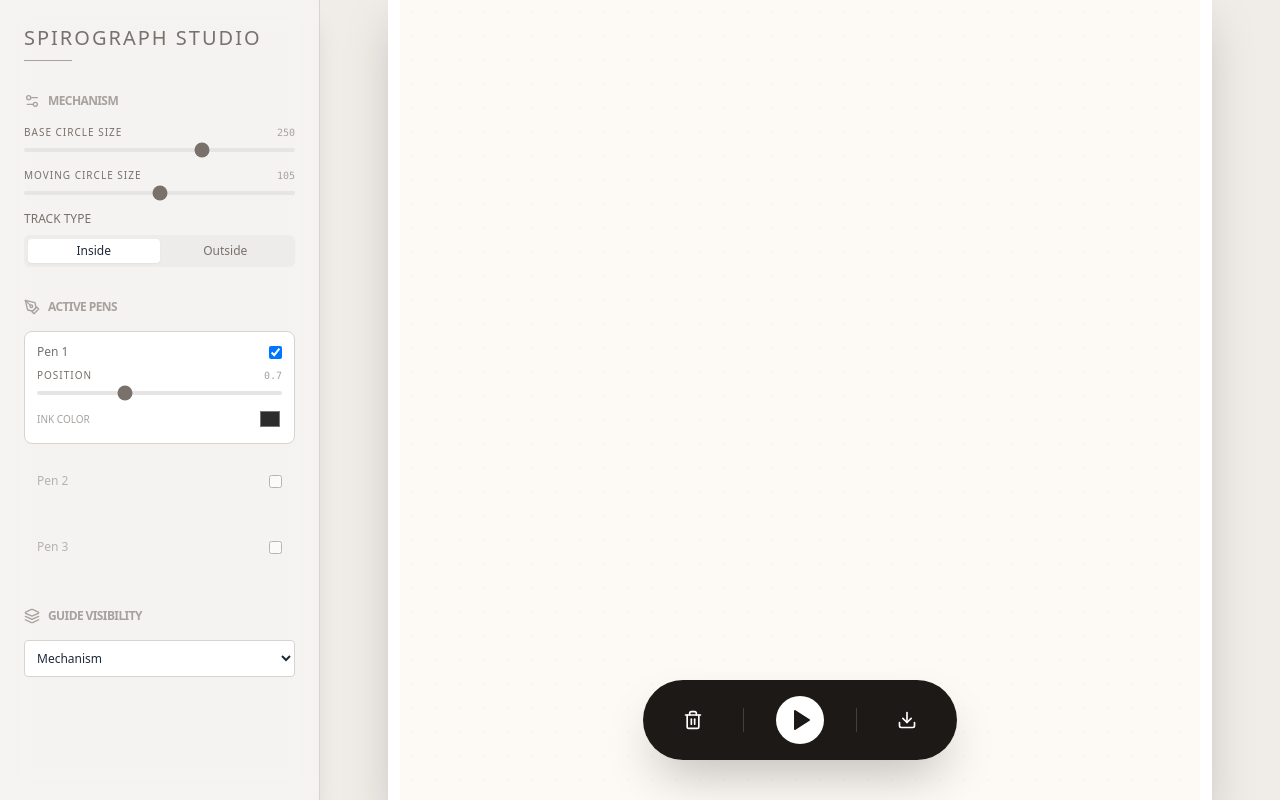
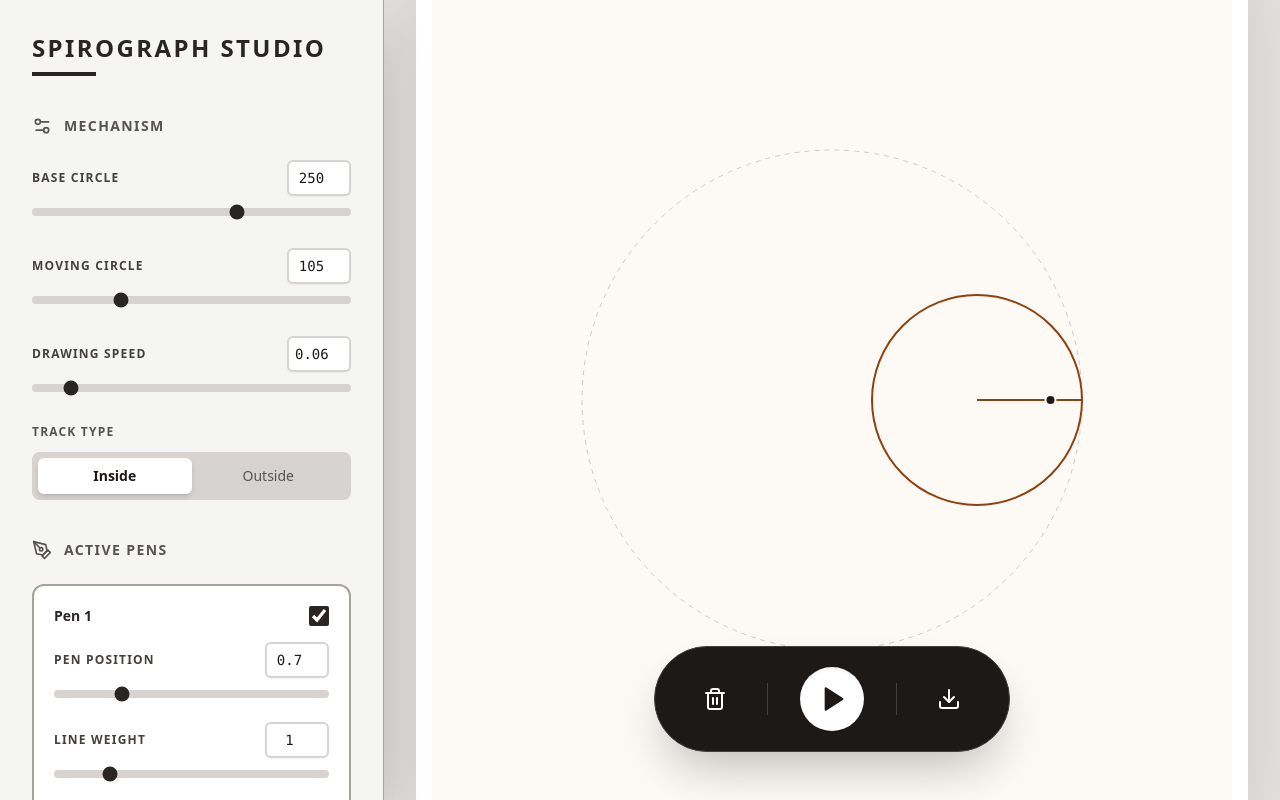
Before and after one commit to jamiedavo/spirographic-studio, a React (Vite) app: page / in a window 1280 px wide. Built offline with nearby package versions, Linux system fonts and the light colour scheme.

Commit message:
Refactor SpirographStudio component for improvements
Updated colors, speeds, and pen configurations. Refined drawing logic and UI elements for better user experience.

```diff
--- a/src/App.jsx
+++ b/src/App.jsx
@@ -1,135 +1,97 @@
 import React, { useState, useEffect, useRef, useCallback } from 'react';
-import { Play, Pause, Square, Trash2, Download, Layers, Settings2, PenTool } from 'lucide-react';
+import { Play, Pause, Trash2, Download, Settings2, PenTool, Eye, EyeOff } from 'lucide-react';
 
-// --- Constants & Styles ---
 const CANVAS_SIZE = 800;
 const COLORS = {
-  paper: '#fdfaf5', // Bone / Parchment
+  paper: '#fdfaf5',
   grid: '#e8e2d8',
-  graphite: '#2c2c2c',
-  brass: '#b5a48b',
-  guideLight: 'rgba(44, 44, 44, 0.05)',
-  guideMed: 'rgba(44, 44, 44, 0.15)',
-  guideFull: 'rgba(181, 164, 139, 0.4)',
+  graphite: '#1c1917',
+  brass: '#92400e',
+  guideMed: 'rgba(28, 25, 23, 0.2)',
+  sidebarBg: '#f3f1ed',
 };
 
-// --- Main Component ---
 const SpirographStudio = () => {
-  // State: Mechanism
   const [outerRadius, setOuterRadius] = useState(250);
   const [innerRadius, setInnerRadius] = useState(105);
   const [isEpicycloid, setIsEpicycloid] = useState(false);
-  const [speed, setSpeed] = useState(0.05);
-
-  // State: Pens (Up to 3)
+  const [speed, setSpeed] = useState(0.06);
   const [pens, setPens] = useState([
-    { id: 1, offset: 0.7, color: '#2c2c2c', active: true, width: 1.2 },
-    { id: 2, offset: 0.4, color: '#4a5568', active: false, width: 1.0 },
-    { id: 3, offset: 0.9, color: '#b5a48b', active: false, width: 1.5 },
+    { id: 1, offset: 0.7, color: '#1c1917', active: true, width: 1.0 },
+    { id: 2, offset: 0.4, color: '#44403c', active: false, width: 1.0 },
+    { id: 3, offset: 0.9, color: '#92400e', active: false, width: 1.0 },
   ]);
 
-  // State: View
-  const [guideMode, setGuideMode] = useState('mechanism'); // 'off', 'minimal', 'mechanism', 'full'
+  const [showGuides, setShowGuides] = useState(true);
   const [isPlaying, setIsPlaying] = useState(false);
 
-  // Refs for Animation & Drawing
   const mainCanvasRef = useRef(null);
   const overlayCanvasRef = useRef(null);
   const requestRef = useRef();
   const angleRef = useRef(0);
-  const lastPosRef = useRef([]); // Stores last pen positions for line continuity
 
-  // --- Logic: Drawing & Animation ---
+  const drawGuides = useCallback(() => {
+    const overlayCtx = overlayCanvasRef.current?.getContext('2d');
+    if (!overlayCtx) return;
 
-  const drawGuides = useCallback((ctx, state) => {
-    const { angle, outerR, innerR, isEpi, pens } = state;
+    overlayCtx.clearRect(0, 0, CANVAS_SIZE, CANVAS_SIZE);
+    if (!showGuides) return;
+
     const centerX = CANVAS_SIZE / 2;
     const centerY = CANVAS_SIZE / 2;
-
-    // Calculate moving circle center
-    const d = isEpi ? outerR + innerR : outerR - innerR;
+    const angle = angleRef.current;
+    const d = isEpicycloid ? outerRadius + innerRadius : outerRadius - innerRadius;
     const cx = centerX + d * Math.cos(angle);
     const cy = centerY + d * Math.sin(angle);
+    const rotation = isEpicycloid ? (angle * (outerRadius / innerRadius)) : -(angle * (outerRadius / innerRadius));
 
-    // Calculate rotation of the inner wheel
-    const rotation = isEpi ? (angle * (outerR / innerR)) : -(angle * (outerR / innerR));
+    overlayCtx.beginPath();
+    overlayCtx.arc(centerX, centerY, outerRadius, 0, Math.PI * 2);
+    overlayCtx.strokeStyle = COLORS.guideMed;
+    overlayCtx.setLineDash([5, 5]);
+    overlayCtx.lineWidth = 1;
+    overlayCtx.stroke();
+    overlayCtx.setLineDash([]);
 
-    ctx.clearRect(0, 0, CANVAS_SIZE, CANVAS_SIZE);
-    if (guideMode === 'off') return;
+    overlayCtx.beginPath();
+    overlayCtx.arc(cx, cy, innerRadius, 0, Math.PI * 2);
+    overlayCtx.strokeStyle = COLORS.brass;
+    overlayCtx.lineWidth = 2;
+    overlayCtx.stroke();
 
-    // 1. Base Ring (Minimal +)
-    if (guideMode !== 'minimal') {
-      ctx.beginPath();
-      ctx.arc(centerX, centerY, outerR, 0, Math.PI * 2);
-      ctx.strokeStyle = COLORS.guideMed;
-      ctx.setLineDash([5, 5]);
-      ctx.stroke();
-      ctx.setLineDash([]);
-    }
+    overlayCtx.beginPath();
+    overlayCtx.moveTo(cx, cy);
+    overlayCtx.lineTo(cx + innerRadius * Math.cos(rotation), cy + innerRadius * Math.sin(rotation));
+    overlayCtx.stroke();
 
-    // 2. Moving Wheel (Minimal +)
-    ctx.beginPath();
-    ctx.arc(cx, cy, innerR, 0, Math.PI * 2);
-    ctx.strokeStyle = guideMode === 'full' ? COLORS.brass : COLORS.guideMed;
-    ctx.lineWidth = 1;
-    ctx.stroke();
-
-    // 3. Spokes and Teeth (Full only)
-    if (guideMode === 'full') {
-      // Rotation marker
-      ctx.beginPath();
-      ctx.moveTo(cx, cy);
-      ctx.lineTo(cx + innerR * Math.cos(rotation), cy + innerR * Math.sin(rotation));
-      ctx.strokeStyle = COLORS.brass;
-      ctx.stroke();
-
-      // Center point
-      ctx.beginPath();
-      ctx.arc(cx, cy, 3, 0, Math.PI * 2);
-      ctx.fillStyle = COLORS.brass;
-      ctx.fill();
-    }
-
-    // 4. Pen Arms & Positions
     pens.forEach(pen => {
       if (!pen.active) return;
-      const px = cx + (innerR * pen.offset) * Math.cos(rotation);
-      const py = cy + (innerR * pen.offset) * Math.sin(rotation);
+      const px = cx + (innerRadius * pen.offset) * Math.cos(rotation);
+      const py = cy + (innerRadius * pen.offset) * Math.sin(rotation);
+      overlayCtx.beginPath();
+      overlayCtx.arc(px, py, 5, 0, Math.PI * 2);
+      overlayCtx.fillStyle = pen.color;
+      overlayCtx.fill();
+      overlayCtx.strokeStyle = 'white';
+      overlayCtx.lineWidth = 2;
+      overlayCtx.stroke();
+    });
+  }, [showGuides, outerRadius, innerRadius, isEpicycloid, pens]);
 
-      if (guideMode !== 'minimal') {
-        ctx.beginPath();
-        ctx.moveTo(cx, cy);
-        ctx.lineTo(px, py);
-        ctx.strokeStyle = COLORS.guideLight;
-        ctx.stroke();
-      }
-
-      // The Pen Nib
-      ctx.beginPath();
-      ctx.arc(px, py, 3, 0, Math.PI * 2);
-      ctx.fillStyle = pen.color;
-      ctx.fill();
-    });
-  }, [guideMode]);
+  useEffect(() => { drawGuides(); }, [drawGuides, outerRadius, innerRadius, isEpicycloid, pens, showGuides]);
 
   const animate = useCallback(() => {
     if (!isPlaying) return;
-
     const mainCtx = mainCanvasRef.current.getContext('2d');
-    const overlayCtx = overlayCanvasRef.current.getContext('2d');
-
-    // Steps per frame for smoothness
-    const steps = 5;
+    const steps = 12;
     for (let s = 0; s < steps; s++) {
       const prevAngle = angleRef.current;
       angleRef.current += speed / steps;
       const currentAngle = angleRef.current;
-
       const d = isEpicycloid ? outerRadius + innerRadius : outerRadius - innerRadius;
 
-      pens.forEach((pen, i) => {
+      pens.forEach((pen) => {
         if (!pen.active) return;
-
         const getPos = (a) => {
           const rotation = isEpicycloid ? (a * (outerRadius / innerRadius)) : -(a * (outerRadius / innerRadius));
           return {
@@ -137,10 +99,8 @@ const SpirographStudio = () => {
             y: CANVAS_SIZE / 2 + d * Math.sin(a) + (innerRadius * pen.offset) * Math.sin(rotation)
           };
         };
-
         const p1 = getPos(prevAngle);
         const p2 = getPos(currentAngle);
-
         mainCtx.beginPath();
         mainCtx.moveTo(p1.x, p1.y);
         mainCtx.lineTo(p2.x, p2.y);
@@ -150,128 +110,92 @@ const SpirographStudio = () => {
         mainCtx.stroke();
       });
     }
-
-    drawGuides(overlayCtx, {
-      angle: angleRef.current,
-      outerR: outerRadius,
-      innerR: innerRadius,
-      isEpi: isEpicycloid,
-      pens
-    });
-
+    drawGuides();
     requestRef.current = requestAnimationFrame(animate);
   }, [isPlaying, outerRadius, innerRadius, isEpicycloid, speed, pens, drawGuides]);
 
   useEffect(() => {
-    requestRef.current = requestAnimationFrame(animate);
+    if (isPlaying) requestRef.current = requestAnimationFrame(animate);
     return () => cancelAnimationFrame(requestRef.current);
-  }, [animate]);
+  }, [isPlaying, animate]);
 
-  // Initial Canvas Setup
   useEffect(() => {
     const ctx = mainCanvasRef.current.getContext('2d');
-    ctx.lineJoin = 'round';
-    // Clear to paper color
     ctx.fillStyle = COLORS.paper;
     ctx.fillRect(0, 0, CANVAS_SIZE, CANVAS_SIZE);
   }, []);
 
-  // --- Handlers ---
   const handleClear = () => {
     const ctx = mainCanvasRef.current.getContext('2d');
     ctx.fillStyle = COLORS.paper;
     ctx.fillRect(0, 0, CANVAS_SIZE, CANVAS_SIZE);
     angleRef.current = 0;
-  };
-
-  const downloadImage = () => {
-    const link = document.createElement('a');
-    link.download = 'spirograph-art.png';
-    link.href = mainCanvasRef.current.toDataURL();
-    link.click();
+    drawGuides();
   };
 
   return (
-    <div className="flex h-screen w-full overflow-hidden font-sans text-slate-800" style={{ backgroundColor: '#f0ede9' }}>
-
-      {/* --- Left Control Panel --- */}
-      <aside className="w-80 h-full border-r border-stone-300 bg-stone-50/50 backdrop-blur-md overflow-y-auto p-6 flex flex-col gap-8 shadow-xl z-10">
+    <div className="flex h-screen w-full overflow-hidden text-stone-900" style={{ backgroundColor: '#e7e5e4' }}>
+      <aside className="w-96 h-full border-r border-stone-400 bg-stone-100 shadow-2xl overflow-y-auto p-8 flex flex-col gap-10 z-10">
         <header>
-          <h1 className="text-xl font-light tracking-widest uppercase text-stone-500">Spirograph Studio</h1>
-          <div className="h-px w-12 bg-stone-400 mt-2"></div>
+          <h1 className="text-2xl font-bold tracking-widest uppercase text-stone-800">Spirograph Studio</h1>
+          <div className="h-1 w-16 bg-stone-800 mt-2"></div>
         </header>
 
-        {/* Mechanism Section */}
-        <section className="flex flex-col gap-4">
-          <div className="flex items-center gap-2 text-stone-400">
-            <Settings2 size={16} />
-            <h2 className="text-xs font-bold uppercase tracking-tighter">Mechanism</h2>
+        <section className="flex flex-col gap-6">
+          <div className="flex items-center gap-3 text-stone-600">
+            <Settings2 size={20} />
+            <h2 className="text-sm font-black uppercase tracking-widest">Mechanism</h2>
           </div>
+          <div className="space-y-8">
+            <ControlGroup label="Base Circle" value={outerRadius} min={10} max={380} onChange={setOuterRadius} />
+            <ControlGroup label="Moving Circle" value={innerRadius} min={5} max={380} onChange={setInnerRadius} />
+            <ControlGroup label="Drawing Speed" value={speed} min={0.01} max={0.5} step={0.01} onChange={setSpeed} />
 
-          <div className="space-y-4">
-            <ControlGroup label="Base Circle Size" value={outerRadius} min={50} max={350} onChange={setOuterRadius} />
-            <ControlGroup label="Moving Circle Size" value={innerRadius} min={10} max={200} onChange={setInnerRadius} />
-
-            <div className="flex flex-col gap-2">
-              <label className="text-xs text-stone-500 uppercase">Track Type</label>
-              <div className="flex p-1 bg-stone-200/50 rounded-md">
-                <button
-                  onClick={() => setIsEpicycloid(false)}
-                  className={`flex-1 py-1 text-xs rounded ${!isEpicycloid ? 'bg-white shadow-sm' : 'text-stone-500'}`}
-                >Inside</button>
-                <button
-                  onClick={() => setIsEpicycloid(true)}
-                  className={`flex-1 py-1 text-xs rounded ${isEpicycloid ? 'bg-white shadow-sm' : 'text-stone-500'}`}
-                >Outside</button>
+            <div className="flex flex-col gap-3">
+              <label className="text-xs font-bold uppercase tracking-widest text-stone-600">Track Type</label>
+              <div className="flex p-1.5 bg-stone-300 rounded-lg">
+                <button onClick={() => setIsEpicycloid(false)} className={`flex-1 py-2 text-sm rounded-md transition-all ${!isEpicycloid ? 'bg-white shadow-md font-bold text-stone-900' : 'text-stone-600 hover:text-stone-800'}`}>Inside</button>
+                <button onClick={() => setIsEpicycloid(true)} className={`flex-1 py-2 text-sm rounded-md transition-all ${isEpicycloid ? 'bg-white shadow-md font-bold text-stone-900' : 'text-stone-600 hover:text-stone-800'}`}>Outside</button>
               </div>
             </div>
           </div>
         </section>
 
-        {/* Pens Section */}
-        <section className="flex flex-col gap-4">
-          <div className="flex items-center gap-2 text-stone-400">
-            <PenTool size={16} />
-            <h2 className="text-xs font-bold uppercase tracking-tighter">Active Pens</h2>
+        <section className="flex flex-col gap-6">
+          <div className="flex items-center gap-3 text-stone-600">
+            <PenTool size={20} />
+            <h2 className="text-sm font-black uppercase tracking-widest">Active Pens</h2>
           </div>
           {pens.map((pen, idx) => (
-            <div key={pen.id} className={`p-3 rounded-lg border ${pen.active ? 'border-stone-300 bg-white' : 'border-transparent opacity-50'}`}>
-              <div className="flex justify-between items-center mb-2">
-                <span className="text-xs font-medium text-stone-500">Pen {idx + 1}</span>
-                <input
-                  type="checkbox"
-                  checked={pen.active}
-                  onChange={(e) => {
+            <div key={pen.id} className={`p-5 rounded-xl border-2 transition-all ${pen.active ? 'border-stone-400 bg-white' : 'border-transparent opacity-50 bg-stone-200'}`}>
+              <div className="flex justify-between items-center mb-4">
+                <span className="text-sm font-bold text-stone-800">Pen {idx + 1}</span>
+                <input type="checkbox" className="w-5 h-5 accent-stone-800 cursor-pointer" checked={pen.active} onChange={(e) => {
                   const newPens = [...pens];
                   newPens[idx].active = e.target.checked;
                   setPens(newPens);
-                  }}
-                />
+                }} />
               </div>
               {pen.active && (
-                <div className="space-y-3">
-                  <ControlGroup
-                    label="Position"
-                    value={pen.offset}
-                    min={0} max={2} step={0.01}
-                    onChange={(v) => {
+                <div className="space-y-6">
+                  <ControlGroup label="Pen Position" value={pen.offset} min={0} max={3} step={0.01} onChange={(v) => {
                     const newPens = [...pens];
                     newPens[idx].offset = v;
                     setPens(newPens);
-                    }}
-                  />
-                  <div className="flex justify-between items-center">
-                    <label className="text-[10px] uppercase text-stone-400">Ink Color</label>
-                    <input
-                      type="color"
-                      value={pen.color}
-                      className="w-6 h-6 border-none bg-transparent"
-                      onChange={(e) => {
+                  }} />
+                  {/* --- NEW DENSITY / WIDTH SLIDER --- */}
+                  <ControlGroup label="Line Weight" value={pen.width} min={0.1} max={5} step={0.1} onChange={(v) => {
+                    const newPens = [...pens];
+                    newPens[idx].width = v;
+                    setPens(newPens);
+                  }} />
+                  <div className="flex justify-between items-center pt-2">
+                    <label className="text-xs font-bold uppercase text-stone-500 tracking-tighter">Ink Color</label>
+                    <input type="color" value={pen.color} className="w-8 h-8 cursor-pointer rounded overflow-hidden" onChange={(e) => {
                       const newPens = [...pens];
                       newPens[idx].color = e.target.value;
                       setPens(newPens);
-                      }}
-                    />
+                    }} />
                   </div>
                 </div>
               )}
@@ -279,96 +203,55 @@ const SpirographStudio = () => {
           ))}
         </section>
 
-        {/* Visibility Section */}
-        <section className="flex flex-col gap-4">
-          <div className="flex items-center gap-2 text-stone-400">
-            <Layers size={16} />
-            <h2 className="text-xs font-bold uppercase tracking-tighter">Guide Visibility</h2>
-          </div>
-          <select
-            value={guideMode}
-            onChange={(e) => setGuideMode(e.target.value)}
-            className="text-xs p-2 bg-white border border-stone-300 rounded"
-          >
-            <option value="off">Off (Artwork Only)</option>
-            <option value="minimal">Minimal</option>
-            <option value="mechanism">Mechanism</option>
-            <option value="full">Full Theatre</option>
-          </select>
-        </section>
+        <button onClick={() => setShowGuides(!showGuides)} className={`mt-auto w-full flex items-center justify-center gap-3 py-4 rounded-xl text-sm font-black uppercase tracking-widest transition-all ${showGuides ? 'bg-stone-800 text-white shadow-lg' : 'bg-white border-2 border-stone-400 text-stone-600'}`}>
+          {showGuides ? <Eye size={20} /> : <EyeOff size={20} />}
+          Guides {showGuides ? 'Visible' : 'Hidden'}
+        </button>
       </aside>
 
-      {/* --- Central Canvas Area --- */}
-      <main className="flex-1 relative flex items-center justify-center p-8">
-        <div className="relative shadow-2xl rounded-sm overflow-hidden bg-white border-[12px] border-white">
-          {/* Subtle Grid Overlay */}
-          <div
-            className="absolute inset-0 pointer-events-none opacity-20"
-            style={{ backgroundImage: `radial-gradient(${COLORS.grid} 1px, transparent 0)`, backgroundSize: '24px 24px' }}
-          ></div>
-
-          <canvas
-            ref={mainCanvasRef}
-            width={CANVAS_SIZE}
-            height={CANVAS_SIZE}
-            className="block"
-          />
-          <canvas
-            ref={overlayCanvasRef}
-            width={CANVAS_SIZE}
-            height={CANVAS_SIZE}
-            className="absolute top-0 left-0 pointer-events-none"
-          />
+      <main className="flex-1 relative flex items-center justify-center p-8 bg-stone-300/30">
+        <div className="relative shadow-[0_0_60px_rgba(0,0,0,0.1)] rounded-sm overflow-hidden bg-white border-[16px] border-white">
+          <canvas ref={mainCanvasRef} width={CANVAS_SIZE} height={CANVAS_SIZE} />
+          <canvas ref={overlayCanvasRef} width={CANVAS_SIZE} height={CANVAS_SIZE} className="absolute top-0 left-0 pointer-events-none" />
         </div>
 
-        {/* Bottom Control Dock */}
-        <div className="absolute bottom-10 left-1/2 -translate-x-1/2 flex items-center gap-6 px-8 py-4 bg-stone-900 text-white rounded-full shadow-2xl transition-all hover:scale-[1.02]">
-          <button
-            onClick={handleClear}
-            className="p-2 hover:text-red-400 transition-colors"
-            title="Reset Canvas"
-          >
-            <Trash2 size={20} />
+        <div className="absolute bottom-12 left-1/2 -translate-x-1/2 flex items-center gap-8 px-10 py-5 bg-stone-900 text-white rounded-full shadow-2xl border border-stone-700">
+          <button onClick={handleClear} className="p-2 hover:text-red-400 transition-colors" title="Wipe Paper"><Trash2 size={24} /></button>
+          <div className="h-8 w-px bg-stone-700"></div>
+          <button onClick={() => setIsPlaying(!isPlaying)} className="w-16 h-16 flex items-center justify-center rounded-full bg-white text-stone-900 hover:scale-105 transition-transform shadow-inner">
+            {isPlaying ? <Pause size={28} fill="currentColor" /> : <Play size={28} className="ml-1" fill="currentColor" />}
           </button>
-
-          <div className="w-px h-6 bg-stone-700 mx-2"></div>
-
-          <button
-            onClick={() => setIsPlaying(!isPlaying)}
-            className={`w-12 h-12 flex items-center justify-center rounded-full transition-all ${isPlaying ? 'bg-stone-700' : 'bg-white text-stone-900'}`}
-          >
-            {isPlaying ? <Pause fill="currentColor" /> : <Play className="ml-1" fill="currentColor" />}
-          </button>
-
-          <div className="w-px h-6 bg-stone-700 mx-2"></div>
-
-          <button
-            onClick={downloadImage}
-            className="p-2 hover:text-brass transition-colors"
-            title="Export Artwork"
-          >
-            <Download size={20} />
-          </button>
+          <div className="h-8 w-px bg-stone-700"></div>
+          <button onClick={() => {
+            const link = document.createElement('a');
+            link.download = 'spirograph.png';
+            link.href = mainCanvasRef.current.toDataURL();
+            link.click();
+          }} className="p-2 hover:text-amber-400 transition-colors" title="Export Design"><Download size={24} /></button>
         </div>
       </main>
     </div>
   );
 };
 
-// --- Helper Components ---
-
 const ControlGroup = ({ label, value, min, max, step = 1, onChange }) => (
-  <div className="flex flex-col gap-2">
-    <div className="flex justify-between">
-      <label className="text-[10px] uppercase tracking-widest text-stone-500">{label}</label>
-      <span className="text-[10px] font-mono text-stone-400">{value}</span>
+  <div className="flex flex-col gap-3">
+    <div className="flex justify-between items-center">
+      <label className="text-xs font-black uppercase tracking-widest text-stone-700">{label}</label>
+      <input
+        type="number"
+        value={value}
+        step={step}
+        onChange={(e) => onChange(parseFloat(e.target.value) || 0)}
+        className="w-16 bg-white border-2 border-stone-300 rounded-md p-1.5 text-sm font-mono text-center focus:outline-none focus:border-stone-800 text-stone-900 shadow-sm"
+      />
     </div>
     <input
       type="range"
       min={min} max={max} step={step}
       value={value}
       onChange={(e) => onChange(parseFloat(e.target.value))}
-      className="w-full accent-stone-500 h-1 bg-stone-200 rounded-lg appearance-none cursor-pointer"
+      className="w-full accent-stone-800 h-2 bg-stone-300 rounded-lg appearance-none cursor-pointer"
     />
   </div>
 );
```
Lines whose indentation alone changed are shown as unchanged.
